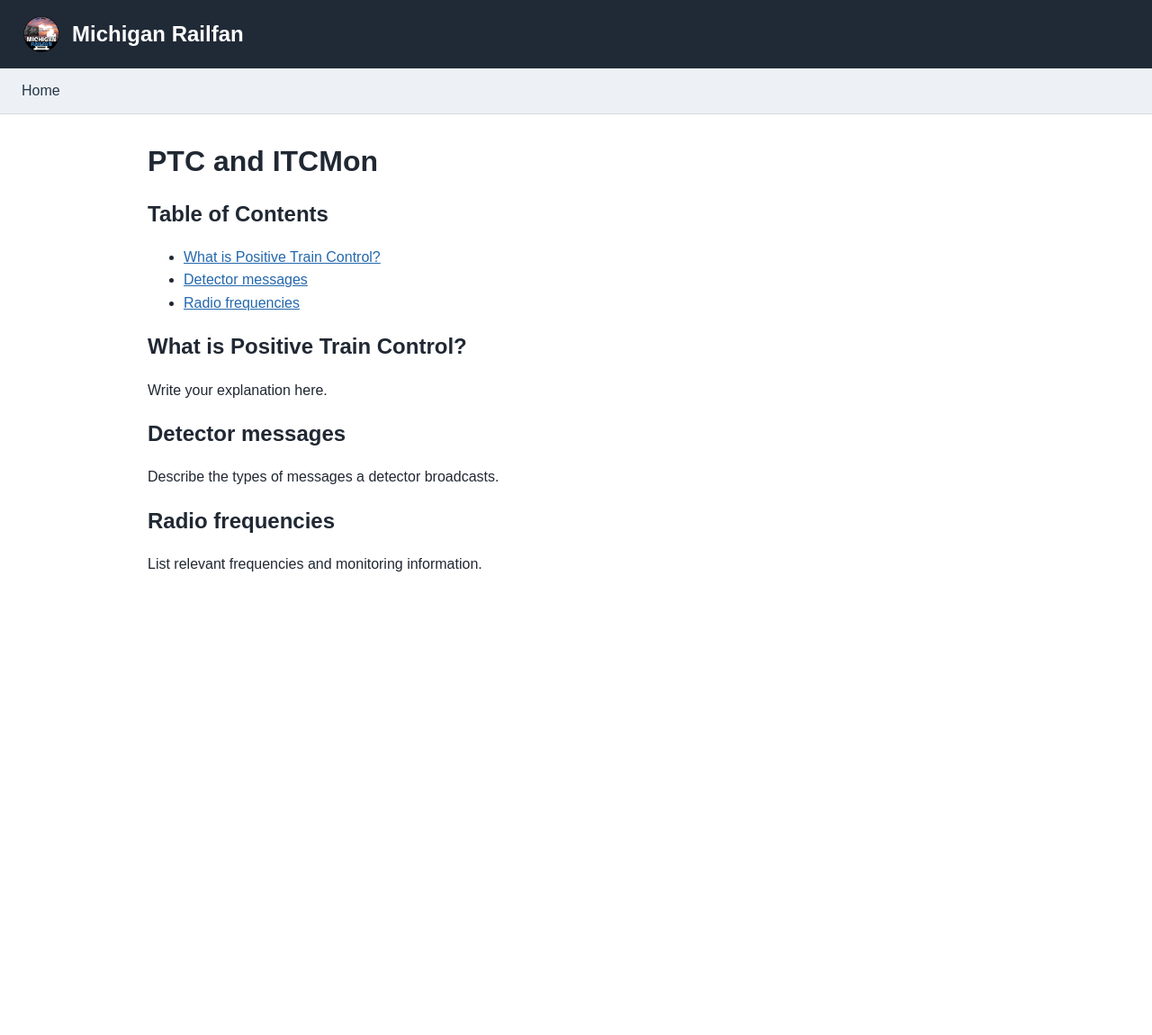
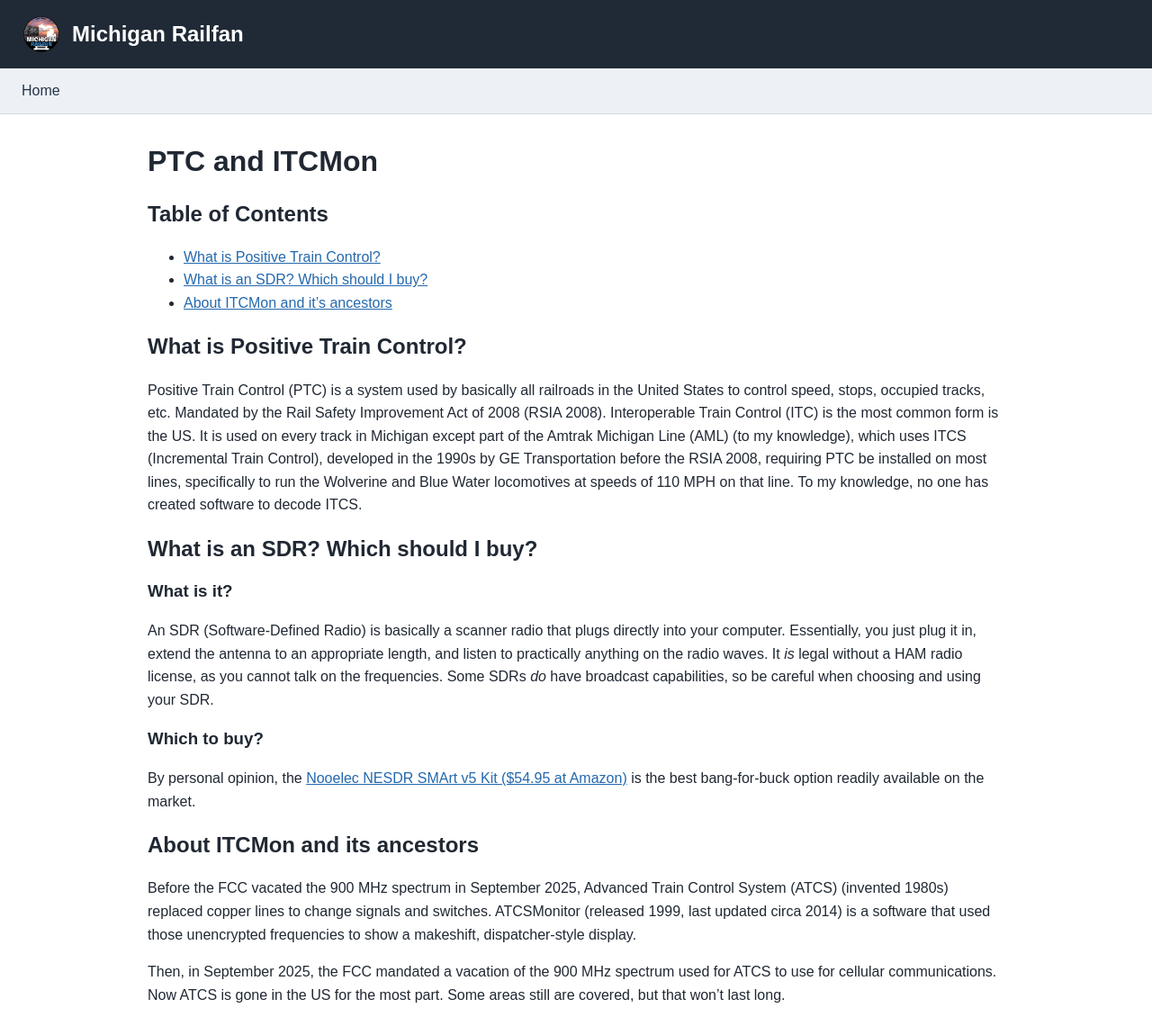
Before and after one commit to MichiganRailfan/michiganrailfan.github.io, a Jekyll site: the page built from ptc-and-itcmon.md, in a window 1280 px wide. Shown: the whole page at 90% size. Built offline with Jekyll 4.4.1, drawn with Linux system fonts in a browser that asks for light colours; before the commit the page ends 900 px from its top, so only the background shows below that.

Commit message:
Update ptc-and-itcmon.md with detailed explanations

```diff
--- a/ptc-and-itcmon.md
+++ b/ptc-and-itcmon.md
@@ -8,17 +8,26 @@ title: PTC and ITCMon
 ## Table of Contents
 
 - [What is Positive Train Control?](#what-is-positive-train-control)
-- [Detector messages](#detector-messages)
-- [Radio frequencies](#radio-frequencies)
+- [What is an SDR? Which should I buy?](#what-is-an-sdr-which-one-should-i-buy)
+- [About ITCMon and it's ancestors](#about-itcmon-and-its-ancestors)
 
 ## What is Positive Train Control?
 
-Write your explanation here.
+Positive Train Control (PTC) is a system used by basically all railroads in the United States to control speed, stops, occupied tracks, etc. Mandated by the Rail Safety Improvement Act of 2008 (RSIA 2008).
+	Interoperable Train Control (ITC) is the most common form is the US. It is used on every track in Michigan except part of the Amtrak Michigan Line (AML) (to my knowledge), which uses ITCS (Incremental Train Control), developed in the 1990s by GE Transportation before the RSIA 2008, requiring PTC be installed on most lines, specifically to run the Wolverine and Blue Water locomotives at speeds of 110 MPH on that line. To my knowledge, no one has created software to decode ITCS.
 
-## Detector messages
+## What is an SDR? Which should I buy?
 
-Describe the types of messages a detector broadcasts.
+### What is it?
 
-## Radio frequencies
+An SDR (Software-Defined Radio) is basically a scanner radio that plugs directly into your computer. Essentially, you just plug it in, extend the antenna to an appropriate length, and listen to practically anything on the radio waves. It *is* legal without a HAM radio license, as you cannot talk on the frequencies. Some SDRs *do* have broadcast capabilities, so be careful when choosing and using your SDR.
 
-List relevant frequencies and monitoring information.
+### Which to buy?
+
+By personal opinion, the [Nooelec NESDR SMArt v5 Kit ($54.95 at Amazon)](https://www.amazon.com/dp/B01GDN1T4S) is the best bang-for-buck option readily available on the market.
+
+## About ITCMon and its ancestors
+
+Before the FCC vacated the 900 MHz spectrum in September 2025, Advanced Train Control System (ATCS) (invented 1980s) replaced copper lines to change signals and switches. ATCSMonitor (released 1999, last updated circa 2014) is a software that used those unencrypted frequencies to show a makeshift, dispatcher-style display.
+
+Then, in September 2025, the FCC mandated a vacation of the 900 MHz spectrum used for ATCS to use for cellular communications. Now ATCS is gone in the US for the most part. Some areas still are covered, but that won't last long.
```
